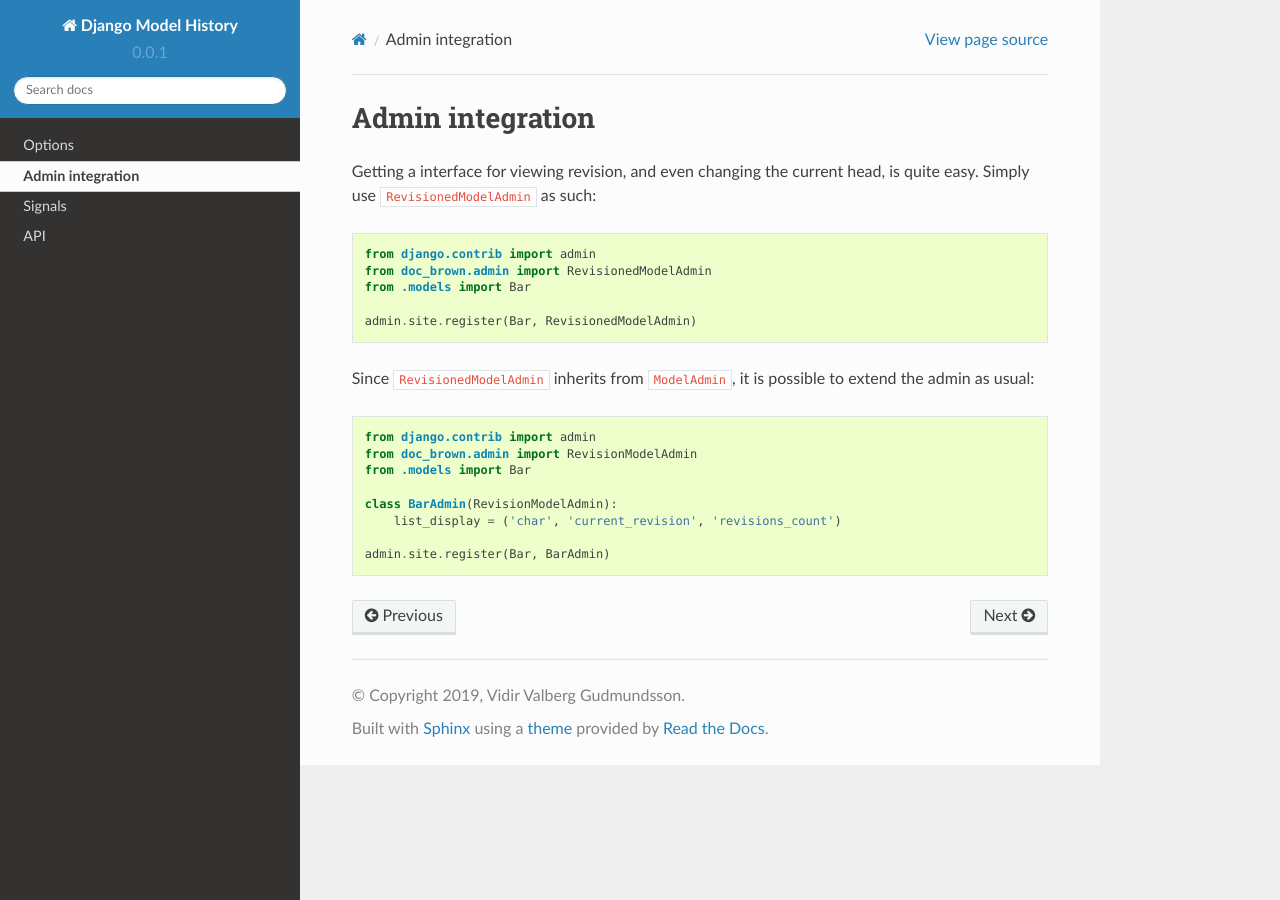
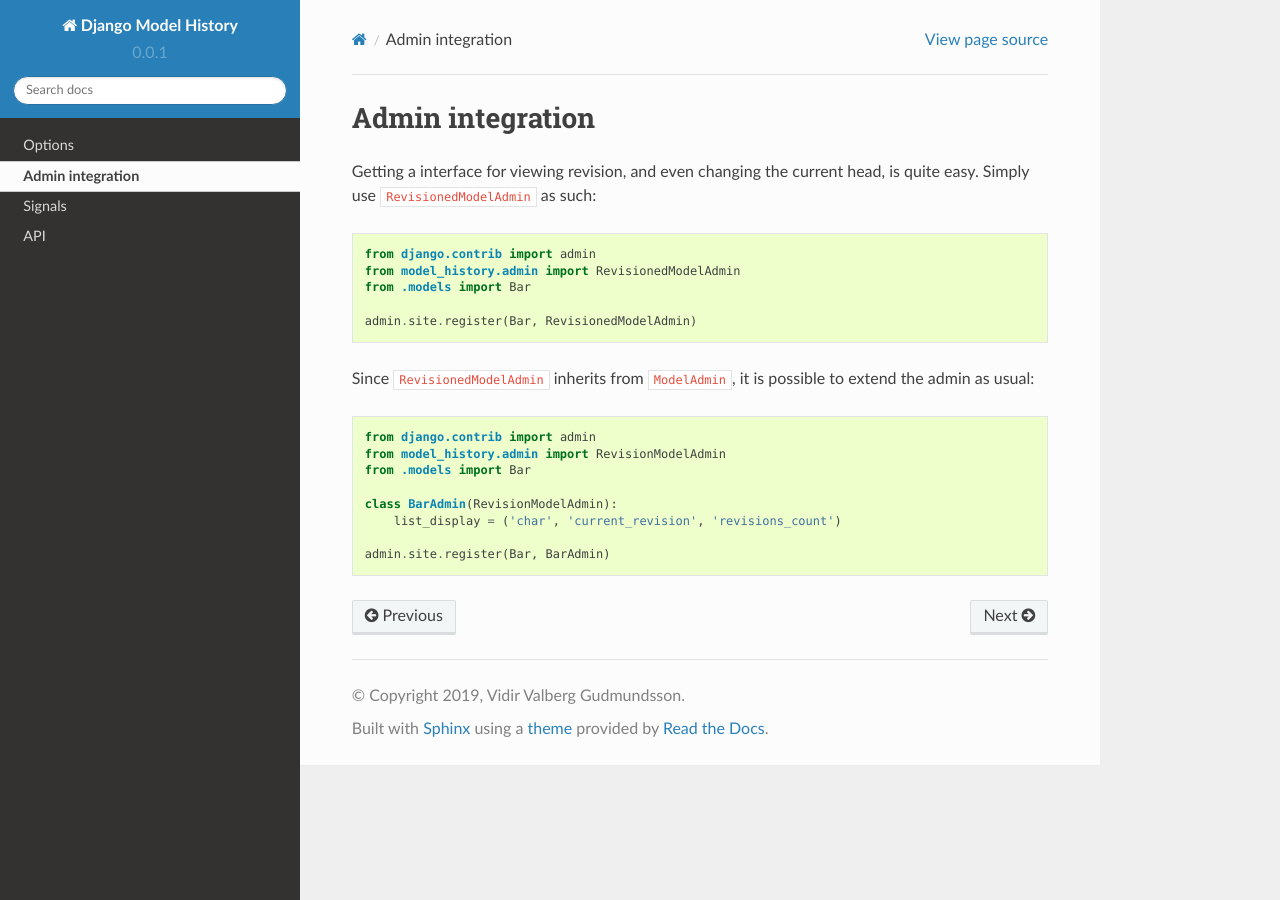
Before and after one commit to valberg/django-model-revisioning, a Sphinx documentation site: the page built from docs/source/admin.rst, in a window 1280 px wide. Built offline with Sphinx 7.4.7 and the Read the Docs theme 2.0.0, drawn with Linux system fonts in a browser that asks for light colours; pages that are not in the unit, such as notebooks, are missing from menus.

Commit message:
More docs.

```diff
--- a/docs/source/admin.rst
+++ b/docs/source/admin.rst
@@ -5,7 +5,7 @@ Getting a interface for viewing revision, and even changing the current head,
 is quite easy. Simply use ``RevisionedModelAdmin`` as such::
 
     from django.contrib import admin
-    from doc_brown.admin import RevisionedModelAdmin
+    from model_history.admin import RevisionedModelAdmin
     from .models import Bar
 
     admin.site.register(Bar, RevisionedModelAdmin)
@@ -15,7 +15,7 @@ Since ``RevisionedModelAdmin`` inherits from ``ModelAdmin``, it is possible to
 extend the admin as usual::
 
     from django.contrib import admin
-    from doc_brown.admin import RevisionModelAdmin
+    from model_history.admin import RevisionModelAdmin
     from .models import Bar
 
     class BarAdmin(RevisionModelAdmin):
--- a/docs/source/api.rst
+++ b/docs/source/api.rst
@@ -1,5 +1,5 @@
 API
 ---
 
-.. automodule:: doc_brown.models
+.. automodule:: model_history.models
     :members:
```
